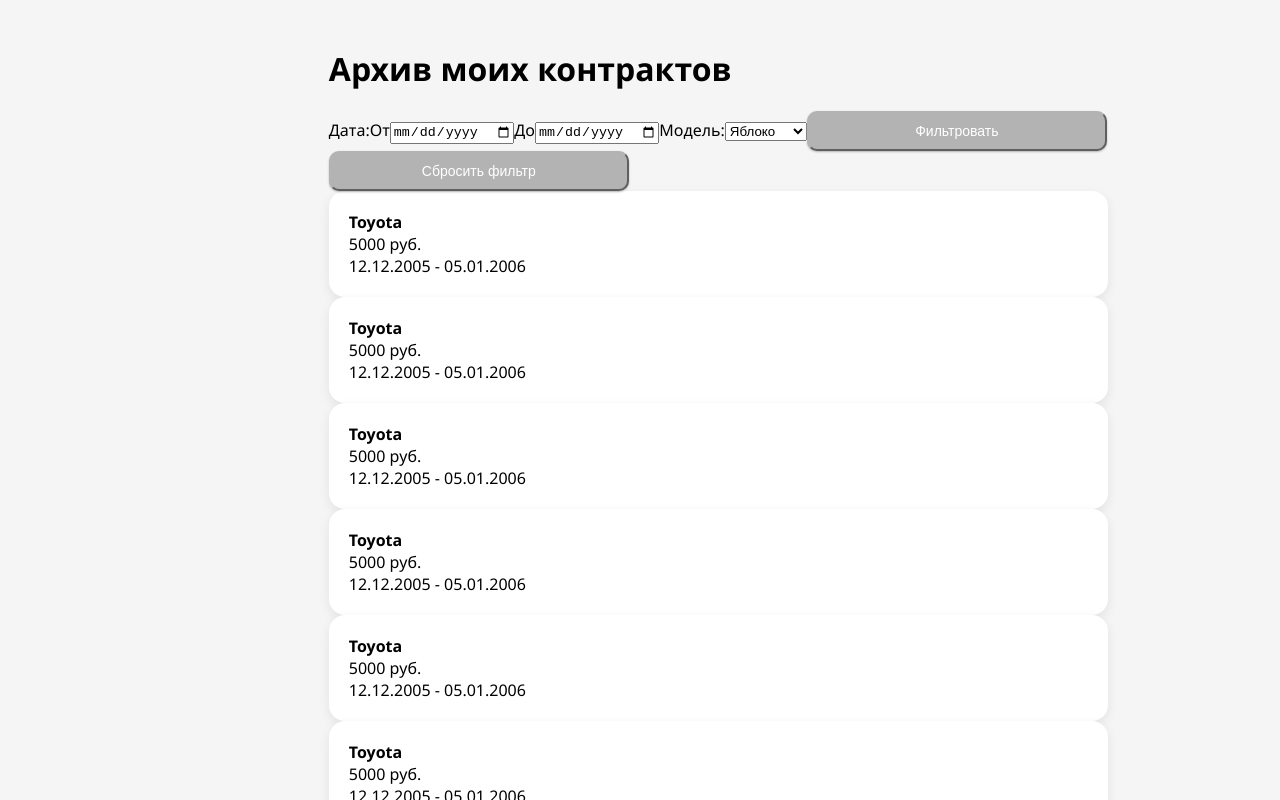
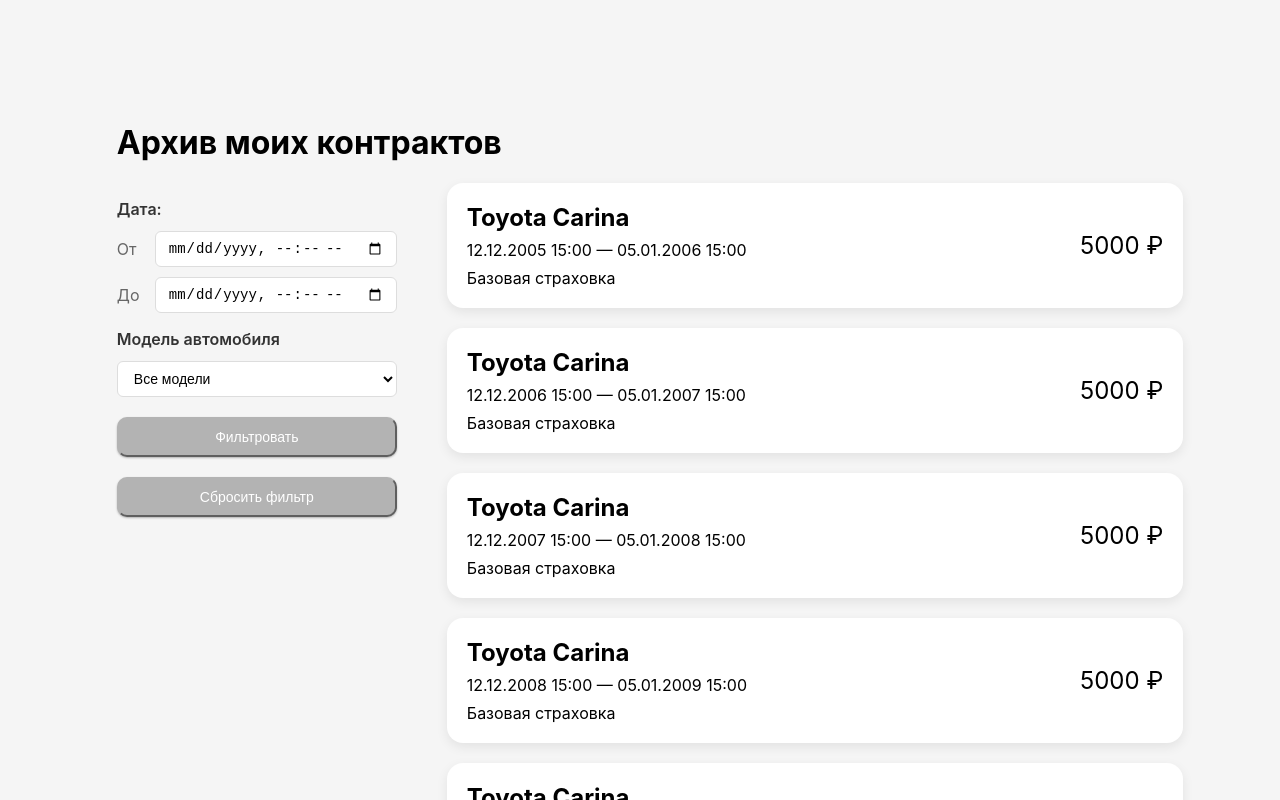
Before and after one commit to GoreOtUma/carent, a React (Create React App) app in the folder front/: page /archive_user in a window 1280 px wide. Shown: the top 800 px of the page. Built offline with nearby package versions, Linux system fonts and the light colour scheme; sample sign-in values are in the browser's storage.

Commit message:
ArchieveUser Styles

```diff
--- a/front/src/components/UI/button/MyButton.css
+++ b/front/src/components/UI/button/MyButton.css
@@ -59,3 +59,7 @@
 .to-rent {
     width: 100%;
 }
+
+.filter-button {
+    margin-top: 20px;
+}
--- a/front/src/pages/Archive.jsx
+++ b/front/src/pages/Archive.jsx
@@ -24,7 +24,7 @@ const ArchiveWorker = () => {
   const contracts = activeTab === 'archived' ? archivedContracts : currentContracts;
 
   return (
-    <div className="archive-worker-page">
+    <div className="archive-worker-page archive-page">
       <h3>Архив. Работник</h3>
 
       <div className="top-menu">
--- a/front/src/pages/ArchiveUser.jsx
+++ b/front/src/pages/ArchiveUser.jsx
@@ -4,41 +4,61 @@ import MyButton from '../components/UI/button/MyButton';
 const ArchiveUser = () => {
   // Здесь позже можно будет подключить фильтры и загрузку данных с сервера
   const contracts = [
-    { brand: 'Toyota', price: '5000 руб.', period: '12.12.2005 - 05.01.2006' },
-    { brand: 'Toyota', price: '5000 руб.', period: '12.12.2005 - 05.01.2006' },
-    { brand: 'Toyota', price: '5000 руб.', period: '12.12.2005 - 05.01.2006' },
-    { brand: 'Toyota', price: '5000 руб.', period: '12.12.2005 - 05.01.2006' },
-    { brand: 'Toyota', price: '5000 руб.', period: '12.12.2005 - 05.01.2006' },
-    { brand: 'Toyota', price: '5000 руб.', period: '12.12.2005 - 05.01.2006' },
+    { brand: 'Toyota Carina', price: '5000', period: '12.12.2005 15:00 — 05.01.2006 15:00', insurance: 'Базовая' },
+    { brand: 'Toyota Carina', price: '5000', period: '12.12.2006 15:00 — 05.01.2007 15:00', insurance: 'Базовая' },
+    { brand: 'Toyota Carina', price: '5000', period: '12.12.2007 15:00 — 05.01.2008 15:00', insurance: 'Базовая' },
+    { brand: 'Toyota Carina', price: '5000', period: '12.12.2008 15:00 — 05.01.2009 15:00', insurance: 'Базовая' },
+    { brand: 'Toyota Carina', price: '5000', period: '12.12.2009 15:00 — 05.01.2010 15:00', insurance: 'Базовая' },
+    { brand: 'Toyota Carina', price: '5000', period: '12.12.20010 15:00 — 05.01.2011 15:00', insurance: 'Базовая' },
   ];
 
   return (
     <div className="archive-page">
       <h1>Архив моих контрактов</h1>
-      <div className="filter-block">
-        <label>Дата:</label>
-        <span>От</span>
-        <input type="date" />
-        <span>До</span>
-        <input type="date" />
-        <label htmlFor="Model">Модель:</label>
-        <select id="model" name="model">
-            <option value="apple">Яблоко</option>
-            <option value="banana">Банан</option>
-            <option value="orange">Апельсин</option>
-        </select>
-        <MyButton className="filter-button">Фильтровать</MyButton>
-        <MyButton className="reset-button">Сбросить фильтр</MyButton>
+      <div className="archive-page-main">
+      <div className="filters">
+        <div className="filter-section">
+          <h3 className="section-title">Дата:</h3>
+          <div className="date-range">
+            <div className="date-input">
+              <span>От</span>
+              <input type="datetime-local" className="filter-input" />
+            </div>
+            <div className="date-input">
+              <span>До</span>
+              <input type="datetime-local" className="filter-input" />
+            </div>
+          </div>
+        </div>
+        <div className="filter-section">
+          <h3 className="section-title">Модель автомобиля</h3>
+          <select className="brand-select">
+            <option value="">Все модели</option>
+            {['Toyota Carina', 'Honda Civic', 'BMW M5', 'Audi Q7', 'Volkswagen Polo', 'Kia K5', 'Ford Focus'].map((brand) => (
+              <option key={brand} value={brand.toLowerCase()}>{brand}</option>
+            ))}
+          </select>
+        </div>
+        <div className="filter-section">
+          <MyButton className="filter-button">Фильтровать</MyButton>
+        </div>
+        <div className="filter-section">
+          <MyButton className="filter-button">Сбросить фильтр</MyButton>
+        </div>
       </div>
 
-      <div className="contract-list">
+      <section className="contract-list">
         {contracts.map((contract, index) => (
           <div key={index} className="contract-card">
-            <div><strong>{contract.brand}</strong></div>
-            <div>{contract.price}</div>
-            <div>{contract.period}</div>
+            <div className="contract-card-main">
+              <div className="contract-brand"><strong>{contract.brand}</strong></div>
+              <div>{contract.period}</div>
+              <div>{contract.insurance}<span> страховка</span></div>
+            </div>
+            <div className="additional-left">{contract.price} ₽</div>
           </div>
         ))}
+      </section>
       </div>
     </div>
   );
--- a/front/src/pages/Contract.jsx
+++ b/front/src/pages/Contract.jsx
@@ -51,8 +51,8 @@ const Contract = () => {
           <div className="form-group">
             <label>Дата</label>
             <div className="date-inputs">
-              <input type="date" placeholder="От" />
-              <input type="date" placeholder="До" />
+              <input type="datetime-local" placeholder="От" />
+              <input type="datetime-local" placeholder="До" />
             </div>
           </div>
 
--- a/front/src/pages/MainPage.jsx
+++ b/front/src/pages/MainPage.jsx
@@ -15,7 +15,7 @@ const dummyCars = [
     mileage: '42000 км',
     year: 2020,
     color: 'серый',
-    bodyType: 'Седки',
+    bodyType: 'Седан',
     description: 'Лучшая машина!',
     image: 'https://www.automoli.com/common/vehicles/_assets/img/gallery/f38/toyota-carina-e-t19.jpg',
   },
--- a/front/src/pages/Profile.jsx
+++ b/front/src/pages/Profile.jsx
@@ -3,31 +3,11 @@ import '../styles/MainPage.css';
 import '../styles/Profile.css';
 import InfoBlock from '../components/InfoBlock.jsx';
 import MyButton from '../components/UI/button/MyButton.jsx';
-import { useNavigate } from 'react-router-dom';
-import { useAuth } from '../context/AuthContext';
 
 const Profile = () => {
-  const navigate = useNavigate();
   const username = localStorage.getItem("username");
   const email = localStorage.getItem("email")
-  const login = localStorage.getItem("login")
 
-  const { setUser } = useAuth();
-
-
-  const handleProfile = () => {
-    navigate('/profile');
-  };
-  const handleLogout = () => {
-    localStorage.removeItem("auth");
-    localStorage.removeItem("username");
-    localStorage.removeItem("user_role");
-    localStorage.removeItem("access_token");
-    localStorage.removeItem("email");
-    localStorage.removeItem("login");
-    setUser(null);
-    navigate('/signin');
-  };
     return (
       <div className="profile-page">
         <div className='profile-info'>
--- a/front/src/styles/Archive.css
+++ b/front/src/styles/Archive.css
@@ -1,19 +1,3 @@
-body {
-    background-color: #f5f5f5;
-    margin: 0;
-    font-family: 'Segoe UI', sans-serif;
-  }
-
-  .archive-worker-page {
-    padding: 40px 60px;
-  }
-
-  .top-menu {
-    display: flex;
-    gap: 10px;
-    margin-bottom: 30px;
-  }
-
   .top-menu button {
     padding: 10px 20px;
     border: none;
@@ -28,12 +12,6 @@ body {
   .top-menu .active {
     background: #000;
     color: #fff;
-  }
-
-  .content {
-    display: flex;
-    gap: 40px;
-    align-items: flex-start;
   }
 
   .filter-panel {
@@ -127,3 +105,47 @@ body {
     font-weight: bold;
     font-size: 15px;
   }
+
+.archive-page-main {
+  display: flex;
+  gap: 30px;
+}
+
+.contract-list {
+  flex: 1;
+  gap: 20px;
+  display: grid;
+}
+
+.archive-page {
+  padding: 20px;
+}
+
+h1 {
+  padding-left: 20px;
+  padding-right: 20px;
+}
+
+.archive-page-main > .filters {
+  padding-top: 0;
+}
+
+.contract-card {
+  display: flex;
+  flex-direction: row;
+}
+
+.additional-left {
+  display: flex;
+  align-items: center;
+  font-size: 24px;
+}
+
+.contract-brand {
+  font-size: 24px ;
+}
+
+.contract-card-main {
+  display: grid;
+  gap: 8px;
+}
```
